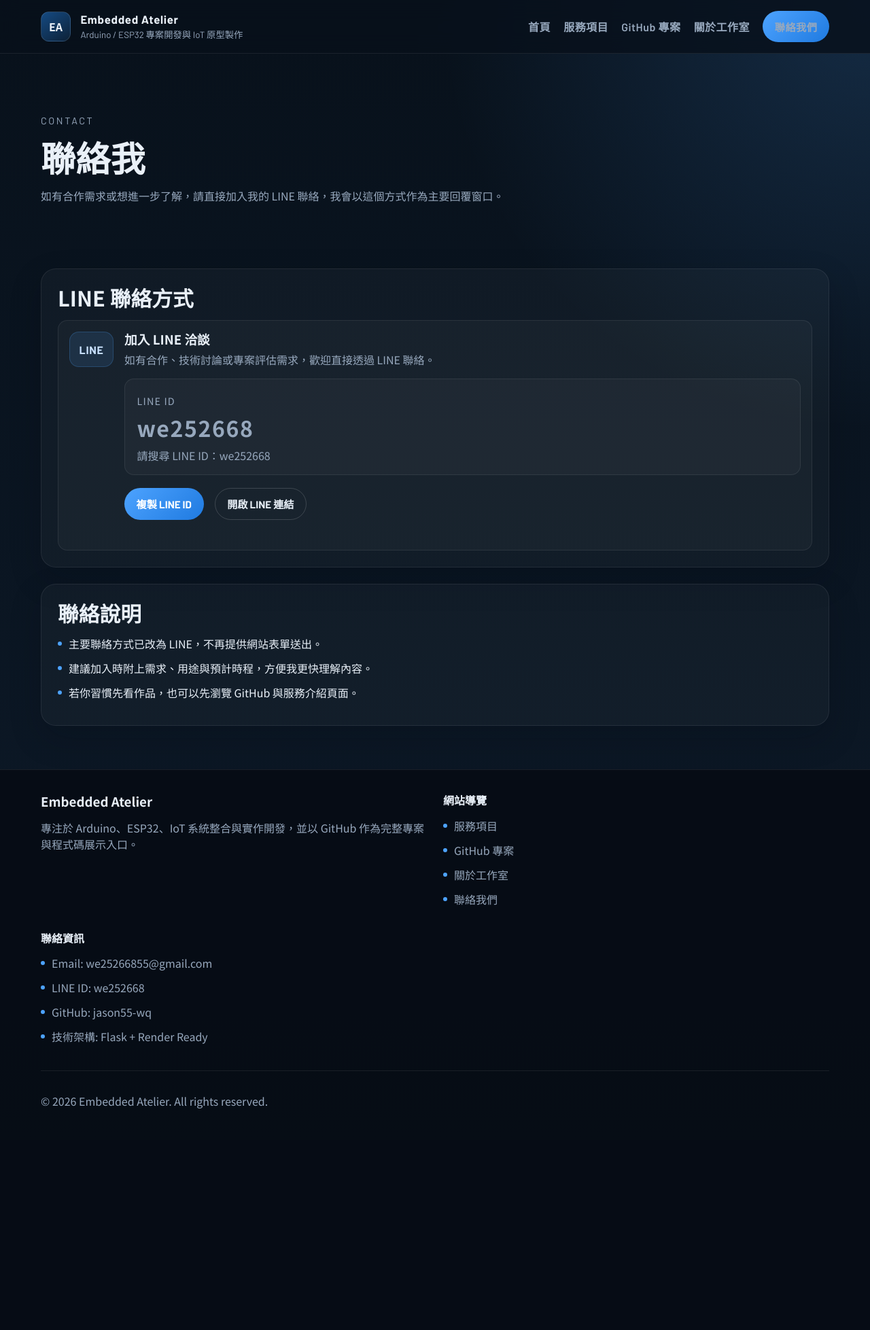
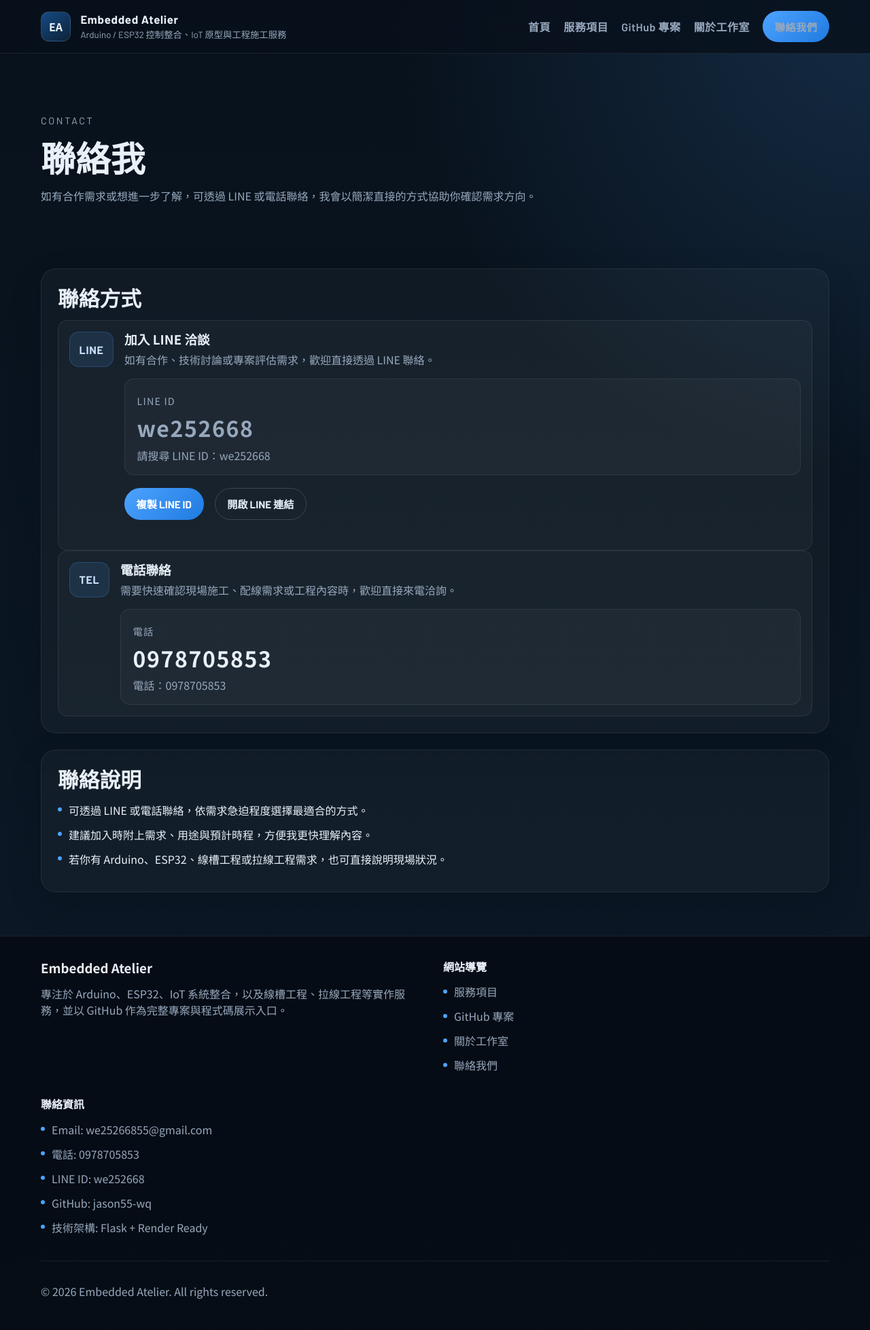
Before and after one commit to jason55-wq/embedded-atelier, a Flask app: page /contact in a window 1280 px wide. Shown: the whole page at 68% size. Before the commit the page ends 1631 px from the top, so only its background shows below. Run offline with Flask 3, Linux system fonts and the light colour scheme.

Commit message:
update website content

```diff
--- a/app.py
+++ b/app.py
@@ -12,8 +12,9 @@ def create_app() -> Flask:
 
     site_config = {
         "brand_name": "Embedded Atelier",
-        "tagline": "Arduino / ESP32 專案開發與 IoT 原型製作",
+        "tagline": "Arduino / ESP32 控制整合、IoT 原型與工程施工服務",
         "contact_email": "we25266855@gmail.com",
+        "contact_phone": "0978705853",
         "line_id": "we252668",
         "github_username": "jason55-wq",
         "github_profile_url": "https://github.com/jason55-wq",
@@ -31,6 +32,16 @@ def create_app() -> Flask:
             "features": ["Wi-Fi 連線與通訊", "遠端資料上傳", "IoT 情境原型"],
         },
         {
+            "title": "線槽工程",
+            "summary": "提供現場線槽配置、安裝與整理服務，協助線路佈局更整齊並兼顧後續維護需求。",
+            "features": ["現場線槽配置", "線槽安裝固定", "線路整理與收整"],
+        },
+        {
+            "title": "拉線工程",
+            "summary": "提供設備配線、現場拉線與基礎線路施工服務，配合實際場域需求完成佈線作業。",
+            "features": ["設備配線規劃", "現場拉線施工", "基礎線路整理"],
+        },
+        {
             "title": "裝置資料監測",
             "summary": "協助將設備狀態轉成可觀察資料，讓測試、展示與後續維護更加清楚。",
             "features": ["資料採集規劃", "狀態監測流程", "展示用資料輸出"],
@@ -43,9 +54,9 @@ def create_app() -> Flask:
     ]
 
     about_points = [
-        "聚焦 Arduino、ESP32 與 IoT 類型專案，重視可以實際運作與驗證的結果。",
+        "聚焦 Arduino、ESP32、IoT 與現場配線工程，重視可以實際運作與驗證的結果。",
         "偏好清楚的模組拆分、穩定的整合流程，以及方便展示的成果交付方式。",
-        "開發內容可搭配 GitHub 展示，方便後續協作、追蹤與持續迭代。",
+        "開發與工程內容可搭配 GitHub 展示、現場施工與後續維護需求，方便持續協作與追蹤。",
     ]
 
     def render_page(template_name: str, **context):
--- a/templates/base.html
+++ b/templates/base.html
@@ -5,7 +5,7 @@
   <meta name="viewport" content="width=device-width, initial-scale=1.0">
   <meta
     name="description"
-    content="個人工作室官方網站，提供 Arduino 控制系統開發、ESP32 / IoT 整合、感測器應用與 GitHub 專案展示。"
+    content="個人工作室官方網站，提供 Arduino 控制系統開發、ESP32 / IoT 應用、線槽工程、拉線工程與 GitHub 專案展示。"
   >
   <title>{{ page_title }} | {{ site.brand_name }}</title>
   <link rel="preconnect" href="https://fonts.googleapis.com">
@@ -59,7 +59,7 @@
       <div class="container footer-grid">
         <div>
           <h3>{{ site.brand_name }}</h3>
-          <p>專注於 Arduino、ESP32、IoT 系統整合與實作開發，並以 GitHub 作為完整專案與程式碼展示入口。</p>
+          <p>專注於 Arduino、ESP32、IoT 系統整合，以及線槽工程、拉線工程等實作服務，並以 GitHub 作為完整專案與程式碼展示入口。</p>
         </div>
         <div>
           <h4>網站導覽</h4>
@@ -74,6 +74,7 @@
           <h4>聯絡資訊</h4>
           <ul>
             <li>Email: <a href="mailto:{{ site.contact_email }}">{{ site.contact_email }}</a></li>
+            <li>電話: <a href="tel:{{ site.contact_phone }}">{{ site.contact_phone }}</a></li>
             <li>LINE ID: {{ site.line_id }}</li>
             <li>GitHub: <a href="{{ site.github_profile_url }}" target="_blank" rel="noopener noreferrer">{{ site.github_username }}</a></li>
             <li>技術架構: Flask + Render Ready</li>
--- a/templates/contact.html
+++ b/templates/contact.html
@@ -5,14 +5,14 @@
   <div class="container">
     <p class="eyebrow">Contact</p>
     <h1>聯絡我</h1>
-    <p>如有合作需求或想進一步了解，請直接加入我的 LINE 聯絡，我會以這個方式作為主要回覆窗口。</p>
+    <p>如有合作需求或想進一步了解，可透過 LINE 或電話聯絡，我會以簡潔直接的方式協助你確認需求方向。</p>
   </div>
 </section>
 
 <section class="section">
   <div class="container contact-layout">
     <div class="card">
-      <h2>LINE 聯絡方式</h2>
+      <h2>聯絡方式</h2>
       <div class="contact-method contact-method-line">
         <span class="contact-icon" aria-hidden="true">LINE</span>
         <div>
@@ -44,14 +44,29 @@
           <p class="contact-copy-feedback" data-line-copy-feedback aria-live="polite"></p>
         </div>
       </div>
+
+      <div class="contact-method">
+        <span class="contact-icon" aria-hidden="true">TEL</span>
+        <div>
+          <h3>電話聯絡</h3>
+          <p>需要快速確認現場施工、配線需求或工程內容時，歡迎直接來電洽詢。</p>
+          <div class="contact-line-panel">
+            <p class="contact-line-label">電話</p>
+            <p class="contact-line-id">
+              <a class="contact-link" href="tel:{{ site.contact_phone }}">{{ site.contact_phone }}</a>
+            </p>
+            <p class="contact-line-hint">電話：{{ site.contact_phone }}</p>
+          </div>
+        </div>
+      </div>
     </div>
 
     <aside class="card contact-aside">
       <h2>聯絡說明</h2>
       <ul class="detail-list">
-        <li>主要聯絡方式已改為 LINE，不再提供網站表單送出。</li>
+        <li>可透過 LINE 或電話聯絡，依需求急迫程度選擇最適合的方式。</li>
         <li>建議加入時附上需求、用途與預計時程，方便我更快理解內容。</li>
-        <li>若你習慣先看作品，也可以先瀏覽 GitHub 與服務介紹頁面。</li>
+        <li>若你有 Arduino、ESP32、線槽工程或拉線工程需求，也可直接說明現場狀況。</li>
       </ul>
     </aside>
   </div>
--- a/templates/services.html
+++ b/templates/services.html
@@ -5,7 +5,7 @@
   <div class="container">
     <p class="eyebrow">Services</p>
     <h1>服務項目</h1>
-    <p>以控制系統、嵌入式整合與作品落地為核心，提供實作導向的技術服務。</p>
+    <p>以控制系統、嵌入式整合、線槽工程與現場拉線施工為核心，提供實作導向的技術服務。</p>
   </div>
 </section>
 
```
Also changed, not shown: templates/home.html (+6 -6 lines).
